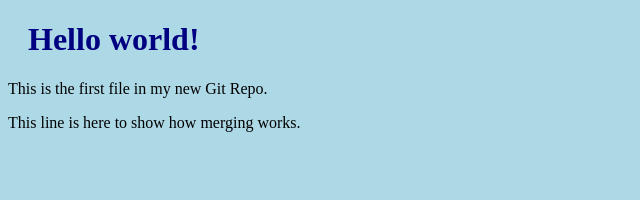
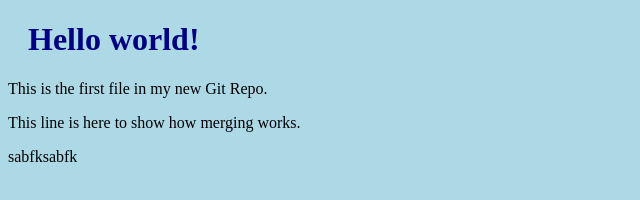
Before and after one commit to tejareddy9700/DevOpsLab, a plain HTML site: page index.html in a window 1280 px wide. Shown: the full height of the page, 0-640 px from the left. Drawn offline with Linux system fonts and the light colour scheme.

Commit message:
Repo New

```diff
--- a/index.html
+++ b/index.html
@@ -12,3 +12,4 @@
 
 	</body>
 </html>
+sabfksabfk
```
